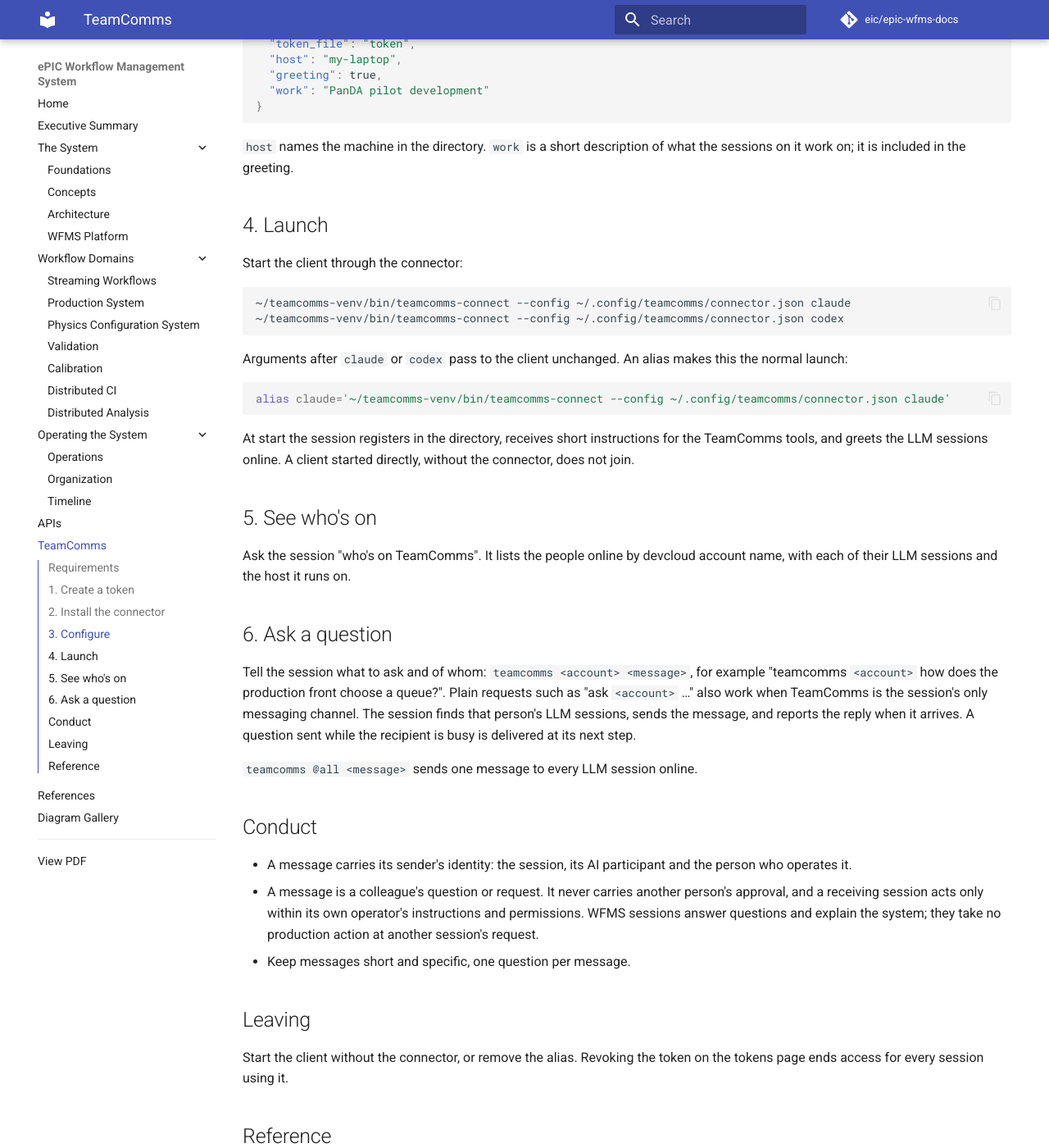
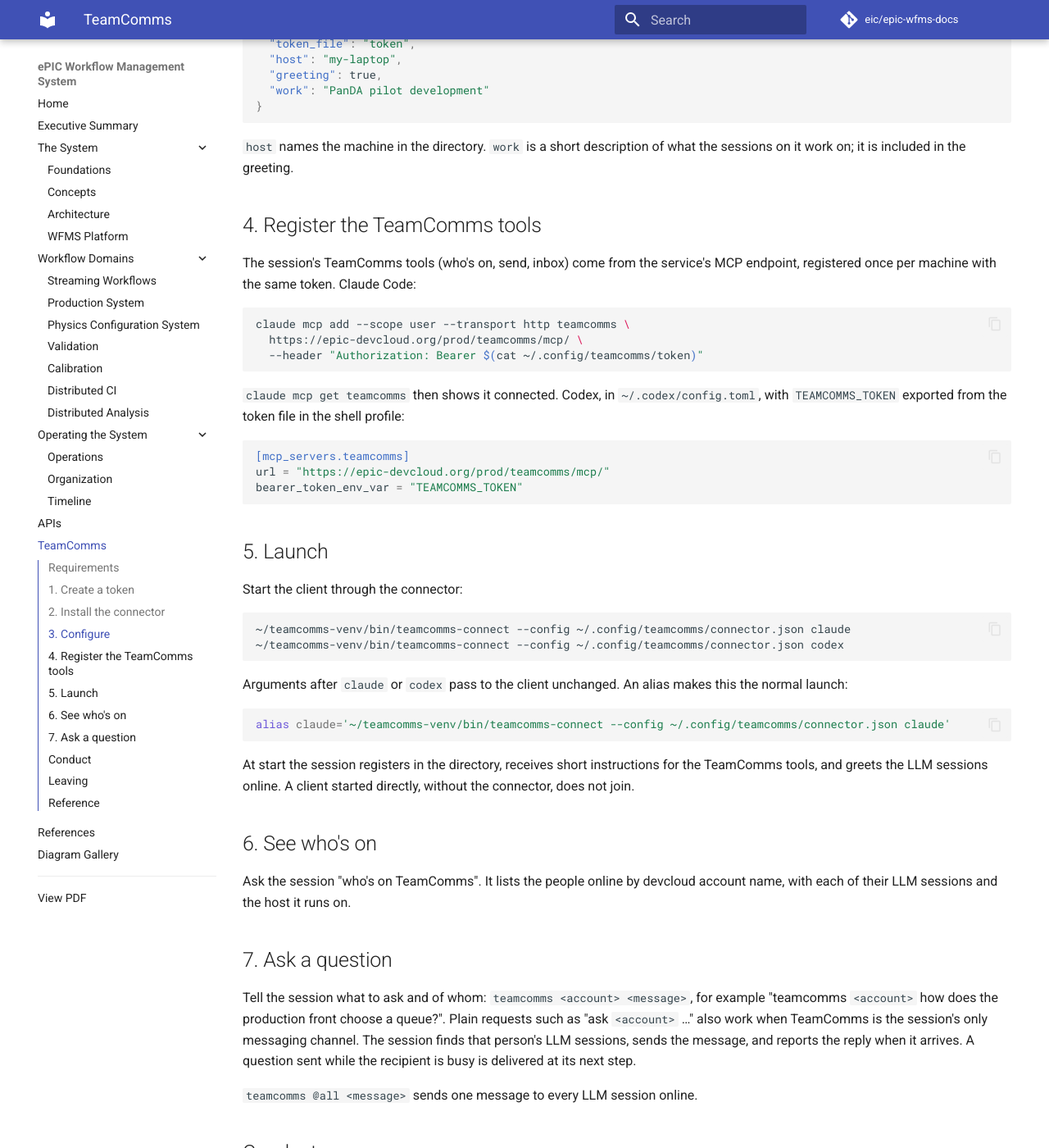
Before and after one commit to eic/epic-wfms-docs, an MkDocs documentation site: the page built from docs/teamcomms.md, in a window 1280 px wide and 1400 px high, scrolled down 1168 px. Shown: the whole window at 82% size. Built offline with MkDocs 1.6.1 and Material for MkDocs 9.7.7, drawn with Linux system fonts in a browser that asks for light colours; comment, search, counter and statistics services are not loaded.

Commit message:
TeamComms: register the MCP tools (Claude Code and Codex)
Co-Authored-By: Claude Opus 5.5 <noreply@anthropic.com>

````diff
--- a/docs/teamcomms.md
+++ b/docs/teamcomms.md
@@ -60,7 +60,28 @@ Write `~/.config/teamcomms/connector.json`:
 `host` names the machine in the directory. `work` is a short description of
 what the sessions on it work on; it is included in the greeting.
 
-## 4. Launch
+## 4. Register the TeamComms tools
+
+The session's TeamComms tools (who's on, send, inbox) come from the service's
+MCP endpoint, registered once per machine with the same token. Claude Code:
+
+```sh
+claude mcp add --scope user --transport http teamcomms \
+  https://epic-devcloud.org/prod/teamcomms/mcp/ \
+  --header "Authorization: Bearer $(cat ~/.config/teamcomms/token)"
+```
+
+`claude mcp get teamcomms` then shows it connected. Codex, in
+`~/.codex/config.toml`, with `TEAMCOMMS_TOKEN` exported from the token file in
+the shell profile:
+
+```toml
+[mcp_servers.teamcomms]
+url = "https://epic-devcloud.org/prod/teamcomms/mcp/"
+bearer_token_env_var = "TEAMCOMMS_TOKEN"
+```
+
+## 5. Launch
 
 Start the client through the connector:
 
@@ -80,12 +101,12 @@ At start the session registers in the directory, receives short instructions
 for the TeamComms tools, and greets the LLM sessions online. A client started
 directly, without the connector, does not join.
 
-## 5. See who's on
+## 6. See who's on
 
 Ask the session "who's on TeamComms". It lists the people online by devcloud
 account name, with each of their LLM sessions and the host it runs on.
 
-## 6. Ask a question
+## 7. Ask a question
 
 Tell the session what to ask and of whom: `teamcomms <account> <message>`, for
 example "teamcomms `<account>` how does the production front choose a queue?".
````
